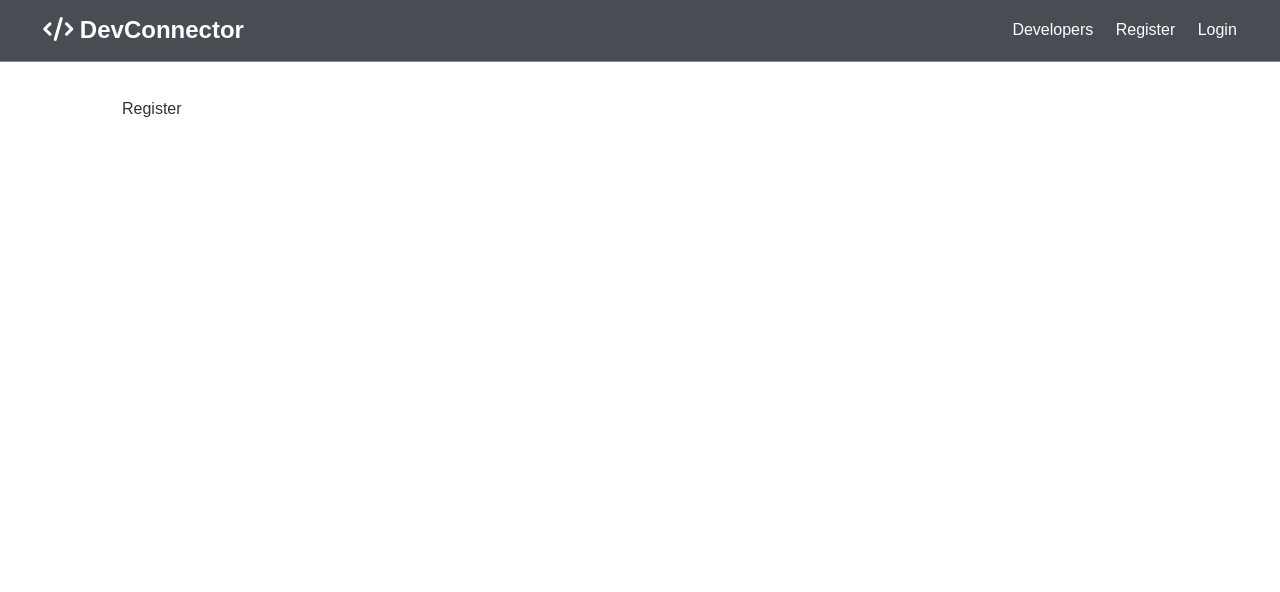
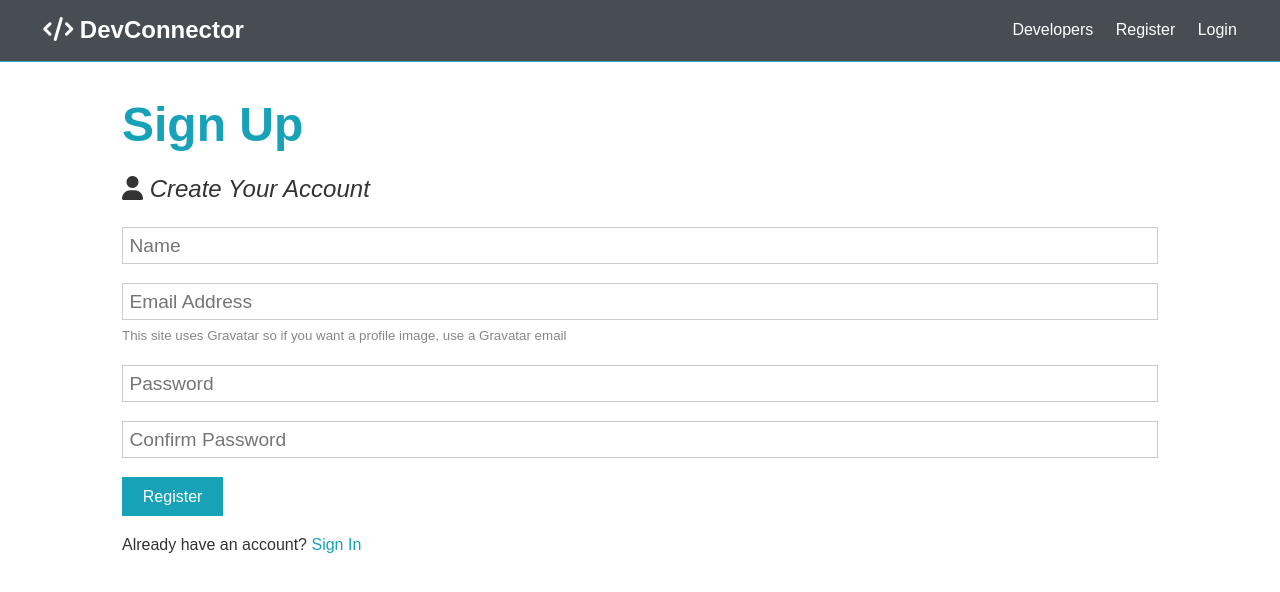
Before and after one commit to Kasuhi/Social, a React (Create React App) app in the folder client/: page /register in a window 1280 px wide. Shown: the top 592 px of the page. Built offline with nearby package versions, Linux system fonts and the light colour scheme; the HTML template or start-up script is replaced by a standard one.

Commit message:
login and register done

```diff
--- a/client/src/components/auth/Login.js
+++ b/client/src/components/auth/Login.js
@@ -1,10 +1,60 @@
-import React from 'react';
+import React, { Fragment, useState } from 'react';
+import { Link } from 'react-router-dom';
 
 const Login = () => {
+  const [formData, setFormData] = useState({
+    email: '',
+    password: ''
+  });
+
+  const { email, password } = formData;
+
+  const onChange = e => {
+    setFormData({ ...formData, [e.target.name]: e.target.value });
+  };
+
+  const onSubmit = e => {
+    e.preventDefault();
+
+    console.log(formData);
+  };
+
   return (
-    <div>
-      <h1>Login</h1>
-    </div>
+    <Fragment>
+      <h1 className='large text-primary'>Sign In</h1>
+      <i className='lead'>
+        <i className='fas fa-user'></i> Sign Into Your Account{' '}
+      </i>
+      <form className='form' onSubmit={e => onSubmit(e)}>
+        <div className='form-group'>
+          <input
+            type='email'
+            placeholder='Email Address'
+            name='email'
+            value={email}
+            onChange={e => onChange(e)}
+            required
+          />
+          <small className='form-text'></small>
+        </div>
+        <div className='form-group'>
+          <input
+            type='password'
+            placeholder='Password'
+            name='password'
+            minLength='6'
+            value={password}
+            onChange={e => onChange(e)}
+            required
+          />
+        </div>
+
+        <input type='submit' className='btn btn-primary' value='Login' />
+      </form>
+      <p className='my-1'>
+        Don't have an account? <Link to='/Register'>Sign Up</Link>
+      </p>
+    </Fragment>
   );
 };
 
--- a/client/src/components/auth/Register.js
+++ b/client/src/components/auth/Register.js
@@ -1,7 +1,89 @@
-import React from 'react';
+import React, { Fragment, useState } from 'react';
+import { Link } from 'react-router-dom';
 
 const Register = () => {
-  return <div>Register</div>;
+  const [formData, setFormData] = useState({
+    name: '',
+    email: '',
+    password: '',
+    password2: ''
+  });
+
+  const { name, email, password, password2 } = formData;
+
+  const onChange = e => {
+    setFormData({ ...formData, [e.target.name]: e.target.value });
+  };
+
+  const onSubmit = e => {
+    e.preventDefault();
+    if (password !== password2) {
+      console.log('Passwords do not match');
+    } else {
+      console.log(formData);
+    }
+  };
+
+  return (
+    <Fragment>
+      <h1 className='large text-primary'>Sign Up</h1>
+      <i className='lead'>
+        <i className='fas fa-user'></i> Create Your Account{' '}
+      </i>
+      <form className='form' onSubmit={e => onSubmit(e)}>
+        <div className='form-group'>
+          <input
+            type='text'
+            placeholder='Name'
+            name='name'
+            value={name}
+            onChange={e => onChange(e)}
+            required
+          />
+        </div>
+        <div className='form-group'>
+          <input
+            type='email'
+            placeholder='Email Address'
+            name='email'
+            value={email}
+            onChange={e => onChange(e)}
+            required
+          />
+          <small className='form-text'>
+            This site uses Gravatar so if you want a profile image, use a
+            Gravatar email
+          </small>
+        </div>
+        <div className='form-group'>
+          <input
+            type='password'
+            placeholder='Password'
+            name='password'
+            minLength='6'
+            value={password}
+            onChange={e => onChange(e)}
+            required
+          />
+        </div>
+        <div className='form-group'>
+          <input
+            type='password'
+            placeholder='Confirm Password'
+            name='password2'
+            minLength='6'
+            value={password2}
+            onChange={e => onChange(e)}
+            required
+          />
+        </div>
+        <input type='submit' className='btn btn-primary' value='Register' />
+      </form>
+      <p className='my-1'>
+        Already have an account? <Link to='/login'>Sign In</Link>
+      </p>
+    </Fragment>
+  );
 };
 
 export default Register;
```
